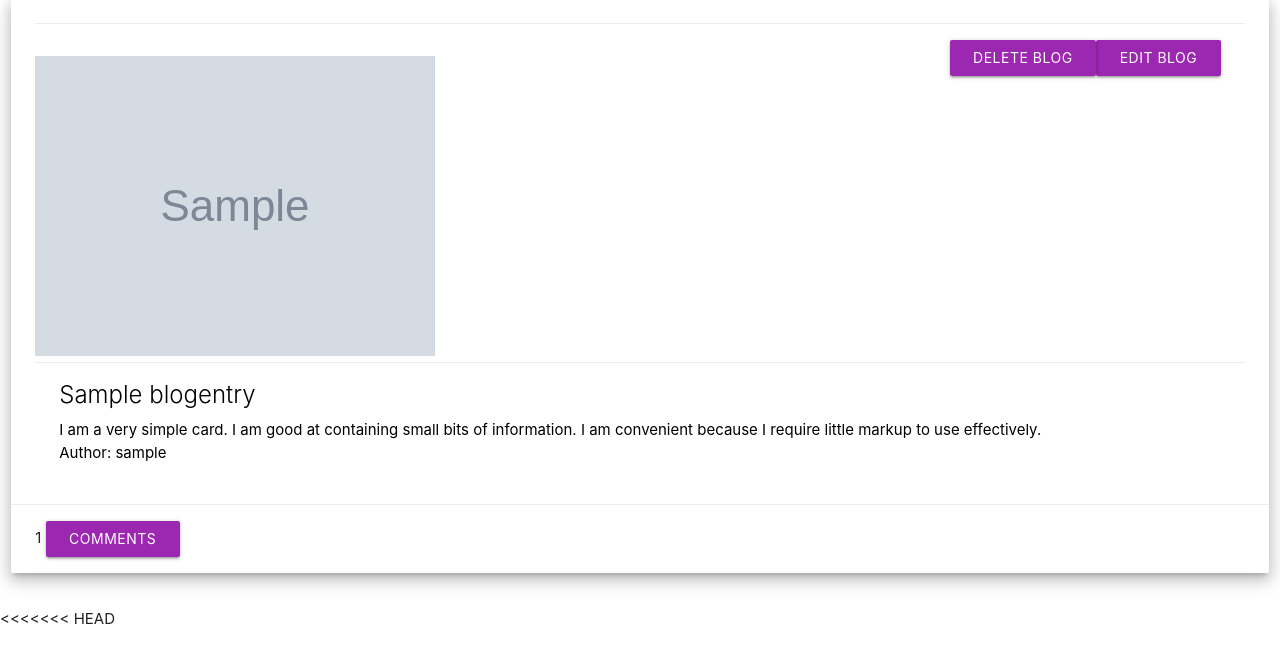
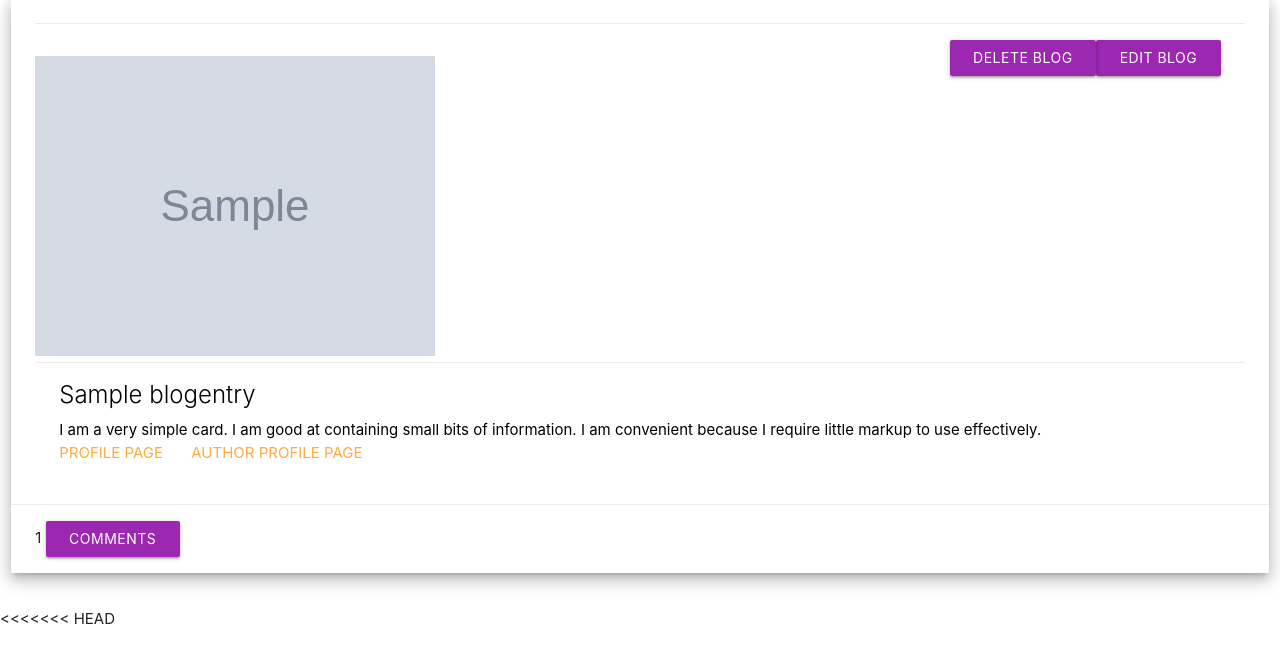
Before and after one commit to polina-g/tech-talk-v2, a Django app: template blog/templates/blogs/detail.html in a window 1280 px wide. Shown: the part 118-765 px from the top of the page. Run offline with Django 3.2, Linux system fonts and the light colour scheme; the template is opened without the code that fills it: values that come from a table or form of the project are taken from there, others are empty; tables that the repository leaves empty hold one stand-in row (values such as "Sample post"); grey boxes marked "Sample" are stand-in pictures; parts of the project's set-up code (start-up, migrations or seed data) failed here and were passed over; some libraries are stand-ins or nearby versions.

Commit message:
adds prof page

```diff
--- a/blog/templates/blogs/detail.html
+++ b/blog/templates/blogs/detail.html
@@ -25,7 +25,14 @@
                     <span class="card-title">{{blog.title}}</span>
                     <p>I am a very simple card. I am good at containing small bits of information.
                         I am convenient because I require little markup to use effectively.</p>
-                        <p> Author: {{ blog.user }}</p>
+
+                        <p>
+                            <a href="{% url 'members_urls:show_profile_page' blog.user.profile.id %}">Profile Page</a>
+
+
+
+                            <a href="{{ user.profile.website_url }}" target="_blank"> Author Profile Page</a>
+                        </p>
                 </div>
             </div>
             <div class="card-action">
```
